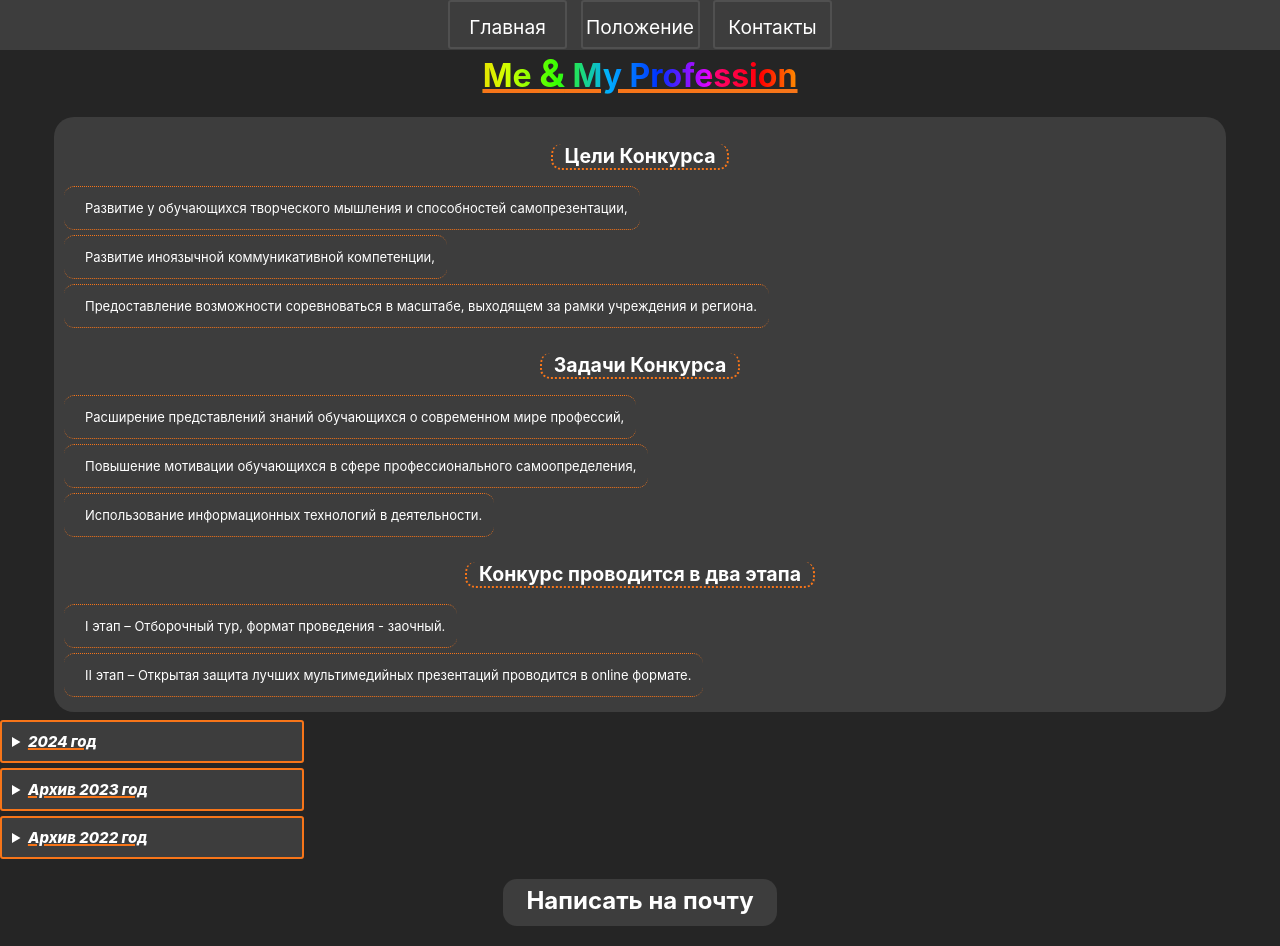
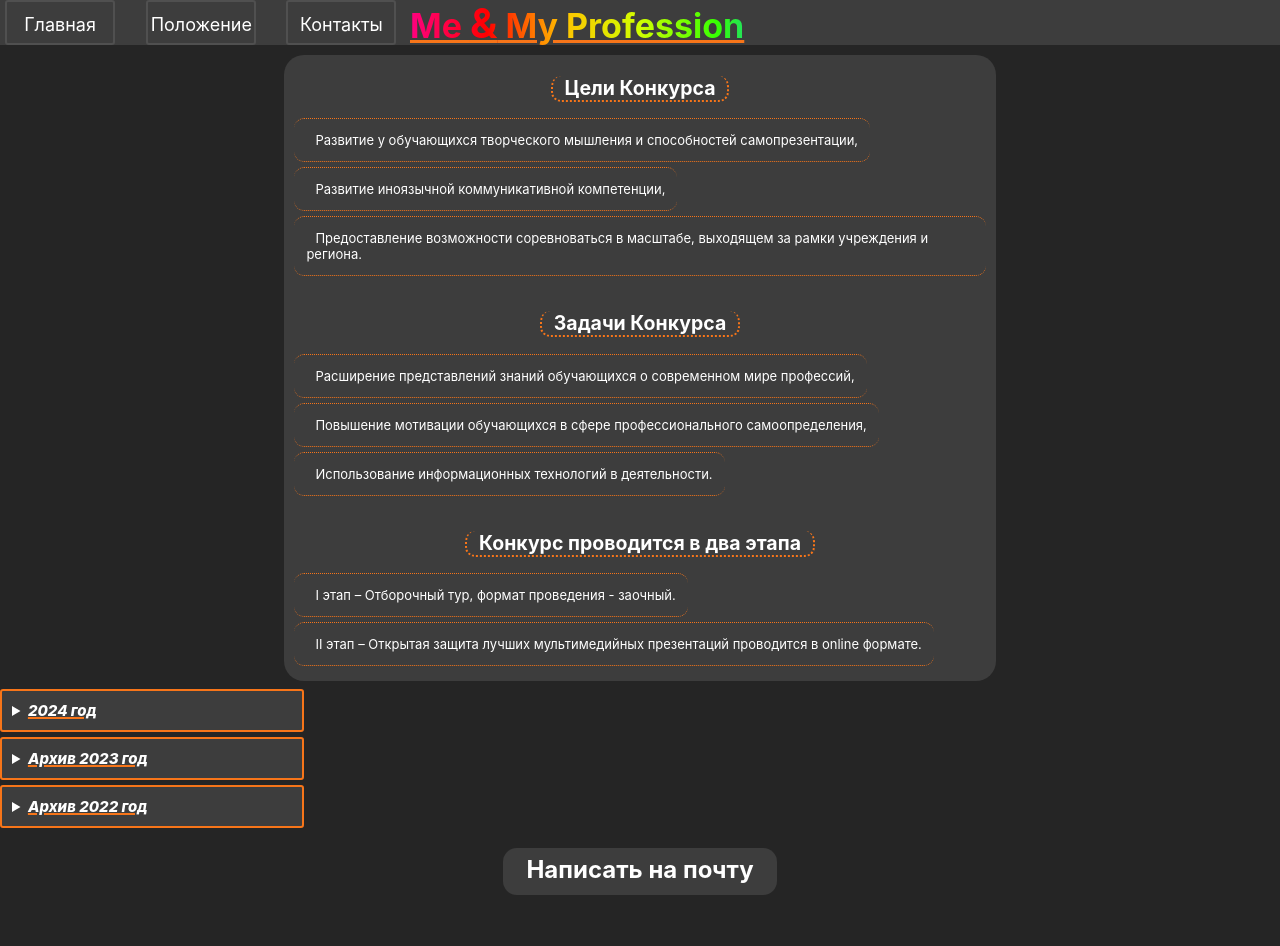
Before and after one commit to MaksKuzin1/MaksKuzin1.github.io, a plain HTML site: page index.html in a window 1280 px wide. After the commit the page ends 915 px from the top, so only its background shows below. Drawn offline with Linux system fonts and the light colour scheme.

Commit message:
Update style.css

```diff
--- a/style.css
+++ b/style.css
@@ -51,7 +51,7 @@
         border-width: 2px;
         border-style: solid;
         border-color: #505050;
-        margin: 0 4px;
+        margin: 0 1vw;
     }
     .lim:hover{
         box-shadow: inset 0 0 100px 100px rgba(255, 255, 255, 0.1);
@@ -65,7 +65,7 @@
         background-image: linear-gradient(90deg,#ff0180, rgb(255, 0, 0), rgb(255, 196, 0), rgb(208, 255, 0), rgb(53, 255, 2), rgb(0, 174, 255), rgb(0, 47, 255), rgb(234, 0, 255) );
         -webkit-background-clip: text;
         background-clip: text;
-        background-size: 355px 355px;
+        background-size: 79vw 79vw;
         background-position: 0 0;
         animation: bp 2s infinite linear;
     }
@@ -78,10 +78,10 @@
         border-color: #f77519;
     }
     .zgl{
-        margin-top: 25px;
+        margin-top: 35px;
     }
     #zgl-1{
-        margin-top: 0;
+        margin-top: -5px;
     }
     #text1{
         background:rgb(61, 61, 61);
@@ -98,7 +98,8 @@
         border-style:dotted none ;
         border-radius:10px;
         border-width: 1px;
-        border-color: #f77519;}
+        border-color: #f77519;
+    }
     .p{
         padding-left: 9px;
         display: inline;
@@ -151,114 +152,81 @@
         padding:  7px 12px;
     }
 }
-/*
 @media (min-width:576px){
-    #text1{
-        width: 93vw;
+    #fix-menu{
+        height: 35px;
+        margin-top: -40px;
+    }
+    .lim{
+        height: 30px;
+        width: 90px;
+        margin: 0 1vw 0 0;
     }
     #topmenu{
-        margin-left: 16vw;
+        text-align: left;
+        font-size: 15px;
+        margin-left: 5px;
     }
-    .lim{
-        margin-right: 5vw;
+    .menudiv{
+        margin-top:6px;
+        text-align: center;
+    }
+    #zagolovok{
+        font-size: 10px;
+        position: fixed;
+        float: right;
+        margin: -50px 0 0 345px;
+        background-size: 200px 200px;
+        text-decoration-thickness: 3px;
+    }
+    #text1{
+        margin-top: 40px;
     }
 }
 @media (min-width:768px){
+    #fix-menu{
+        height: 45px;
+        margin-top: -55px;
+    }
+    .lim{
+        height: 35px;
+        width: 100px;
+        margin: 0 2vw 0 0;
+        padding: 3px;
+    }
     #topmenu{
-        margin-left: 0px;
-        display: block;
-        width: max-content;
-        font-size: 0.5rem;
+        font-size: 18px;
     }
     .menudiv{
-        padding: 9px 25spx;
-    }
-    .lim{
-        margin-right: 40px;
-        font-size: 20px;
+        margin-top:9px;
     }
     #zagolovok{
-        font-size: 20px;
-        margin-top: -15vw;
-        margin-bottom:6vw ;
+        font-size: 17px;
+        margin: -80px 0 0 410px;
+        background-size: 42vw 42vw;
+    }
+    #text{
+        text-align: left;
+        margin-left: 5px;
     }
     #text1{
-        width: 54vw;
-        float:left ;
-        margin-bottom: 5px;
-        font-size: 20px;
+        width:54vw ;
+        margin-top: 55px;
     }
-    .sss{
+    #win-sss{
         float: right;
-        margin-right: 10px;
-    }
-    #pohta{
-        margin-top: 700px;
+        margin-top: -680px;
     }
 }
 @media (min-width:882px){
-    #pohta{
-        margin-top: 625px;
-    }
+
 }
 @media (min-width:900px){
-    #topmenu{
-         float: right;
-         margin-top: -26vw;
-         margin-right: 30vw;
-    }
-    #zagolovok{
-        margin-top: -7px;
-        margin-bottom: 0px;
-    }
-    #angl{
-        background-size:50vw ;
-        width: 50vw;
-        height: 28vw;
-    }
-    #text1{
-        width: 550px;
-    }
-    #pohta{
-        margin-top: 600px;
-    }
+
 }
 @media (min-width:1024px){
-    #text1{
-        width: 670px ;
-        margin-top: 10px;
-    }
-    #topmenu{
-        width: max-content;
-        font-size: 0.5rem;
-    }
-    #zagolovok{
-        margin-top: -13vw;
-        margin-bottom: 40px;
-        margin-left: 54vw;
-    }
-    #pohta{
-        margin-top: 540px;
-    }
+
 }
 @media (min-width:1199px){
-    #topmenu{
-         float: right;
-    }
-    .lim{
-        margin-right: 60px;
-        font-size: 27px;
-    }
-    #zagolovok{
-        float: right;
-        margin-right: 10vw;
-    }
-    #text1{
-        width: 1000px;
-        margin-top: 5px;
-    }
-    #pohta{
-        margin-top: 390px;
-    }
+
 }
-*/
```
